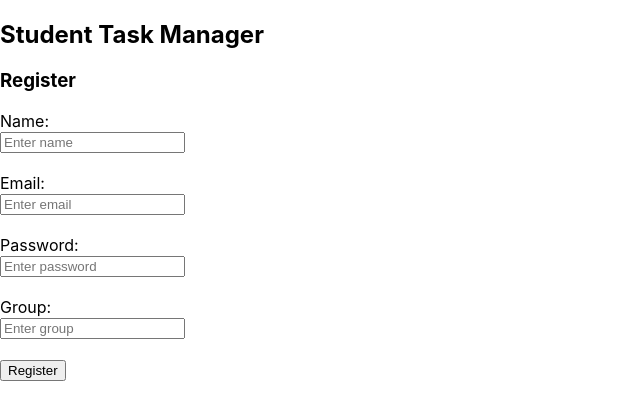
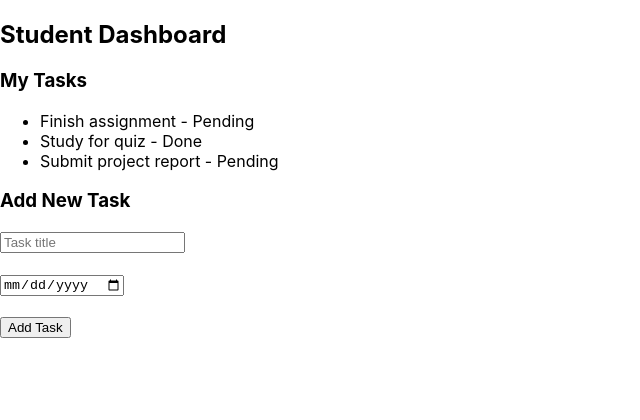
Before and after one commit to AyaRafea-431011614/task-manager-project, a React (Create React App) app in the folder frontend/: page / in a window 1280 px wide. Shown: the top 420 px of the page, without its empty margins (0-640 px from the left). Built offline with nearby package versions, Linux system fonts and the light colour scheme.

Commit message:
Add Student Dashboard page

```diff
--- a/frontend/src/App.js
+++ b/frontend/src/App.js
@@ -1,10 +1,11 @@
-import Register from "./pages/Register";
+import StudentDashboard from "./pages/StudentDashboard";
 
 function App() {
   return (
     <div>
-      <Register />
+      <StudentDashboard />
     </div>
   );
 }
+
 export default App;
--- /dev/null
+++ b/frontend/src/pages/StudentDashboard.js
@@ -0,0 +1,27 @@
+function StudentDashboard() {
+  return (
+    <div>
+      <h2>Student Dashboard</h2>
+
+      <h3>My Tasks</h3>
+
+      <ul>
+        <li>Finish assignment - Pending</li>
+        <li>Study for quiz - Done</li>
+        <li>Submit project report - Pending</li>
+      </ul>
+
+      <h3>Add New Task</h3>
+
+      <input type="text" placeholder="Task title" />
+      <br /><br />
+
+      <input type="date" />
+      <br /><br />
+
+      <button>Add Task</button>
+    </div>
+  );
+}
+
+export default StudentDashboard;
```
